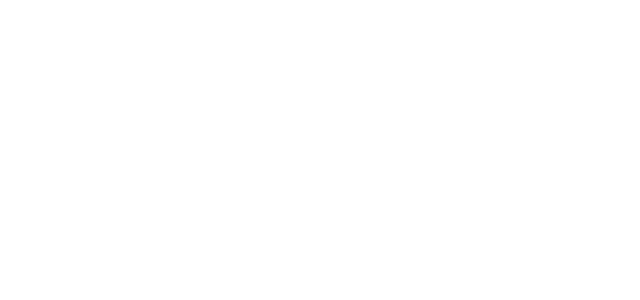
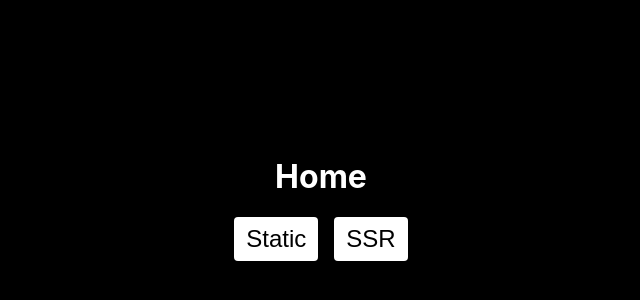
Before and after one commit to Endikaorve/nextjs-pet, a Next.js app: page / in a window 1280 px wide. Shown: the part 202-502 px from the top of the page, without its empty margins (319-959 px from the left). Built offline with nearby package versions, Linux system fonts and the light colour scheme.

Commit message:
feat: añade páginas static y ssr

```diff
--- /dev/null
+++ b/core/services/pokemon/listPokemon.ts
@@ -0,0 +1,5 @@
+const listPokemonService = async () => {
+  console.log("listPokemonService");
+};
+
+export default listPokemonService;
--- a/pages/index.tsx
+++ b/pages/index.tsx
@@ -1,9 +1,11 @@
 import type { NextPage } from "next";
 
 import Head from "next/head";
+import Link from "next/link";
 
-const Home: NextPage = () => {
-  return (
+import styled from "styled-components";
+
+const Home: NextPage = () => (
   <div>
     <Head>
       <title>Pet project</title>
@@ -11,9 +13,47 @@
       <link rel="icon" href="/favicon.ico" />
     </Head>
 
-      <main></main>
+    <Main>
+      <h1>Home</h1>
+      <ButtonContainer>
+        <Link href="/render/static">
+          <Button>Static</Button>
+        </Link>
+        <Link href="/render/ssr">
+          <Button>SSR</Button>
+        </Link>
+      </ButtonContainer>
+    </Main>
   </div>
 );
-};
 
 export default Home;
+
+const Main = styled.div`
+  display: flex;
+  flex-direction: column;
+  align-items: center;
+  justify-content: center;
+
+  height: 100vh;
+  width: 100vw;
+`;
+
+const ButtonContainer = styled.div`
+  display: flex;
+  align-items: center;
+  gap: 1rem;
+`;
+
+const Button = styled.button`
+  border: none;
+  padding: 0.5rem 0.75rem;
+  border-radius: 4px;
+  font-size: 1.5rem;
+  background-color: #ffffff;
+
+  &:hover {
+    background-color: #cccccc;
+    cursor: pointer;
+  }
+`;
--- a/styles/globals.css
+++ b/styles/globals.css
@@ -4,6 +4,9 @@
   margin: 0;
   font-family: -apple-system, BlinkMacSystemFont, Segoe UI, Roboto, Oxygen,
     Ubuntu, Cantarell, Fira Sans, Droid Sans, Helvetica Neue, sans-serif;
+
+  background-color: black;
+  color: white;
 }
 
 a {
--- a/tsconfig.json
+++ b/tsconfig.json
@@ -13,7 +13,8 @@
     "resolveJsonModule": true,
     "isolatedModules": true,
     "jsx": "preserve",
-    "incremental": true
+    "incremental": true,
+    "baseUrl": "."
   },
   "include": ["next-env.d.ts", "**/*.ts", "**/*.tsx"],
   "exclude": ["node_modules"]
```
Also changed, not shown: pages/404.tsx (added, +17 -0 lines), pages/render/ssr.tsx (added, +47 -0 lines), pages/render/static.tsx (added, +47 -0 lines). Lines whose indentation alone changed are shown as unchanged.
